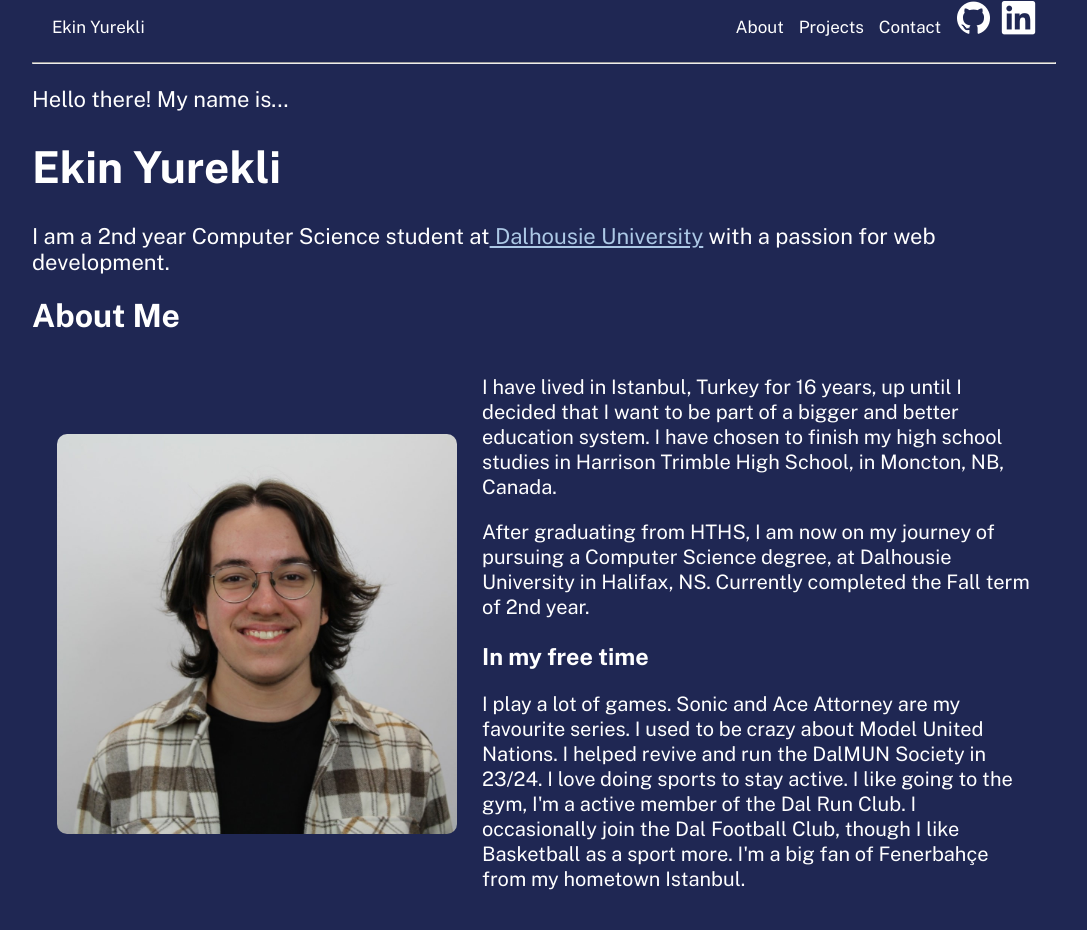
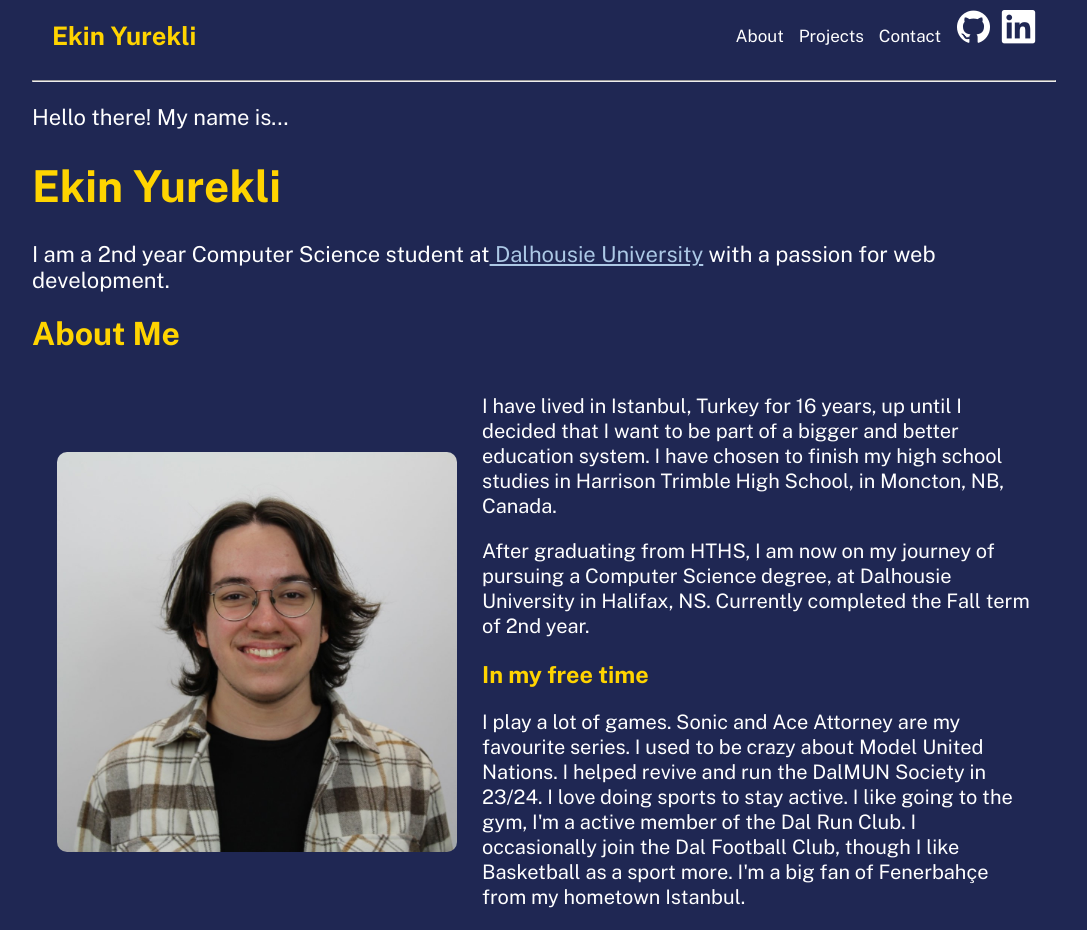
Before and after one commit to eyurekli/personal-site, a React (Vite) app: page / in a window 1280 px wide. Shown: the whole page, without its empty margins (96-1183 px from the left). Built offline with nearby package versions, Linux system fonts and the light colour scheme.

Commit message:
Header styles

```diff
--- a/src/components/About.jsx
+++ b/src/components/About.jsx
@@ -7,7 +7,7 @@ export default function About()
         <div>
             <p id="landing-content">
                 <p>Hello there! My name is...</p>
-                <h1>Ekin Yurekli</h1>
+                <h1 id="name">Ekin Yurekli</h1>
                 I am a 2nd year Computer Science student at
                 <a href="https://www.dal.ca/" id="index-a"> Dalhousie University</a> with
                  a passion for web development.
--- a/src/components/Header.jsx
+++ b/src/components/Header.jsx
@@ -10,7 +10,7 @@ export default function Header({ changeComp }) {
     return (
         <nav className="Header">
             <div className="nav-left">
-                <p id="name">Ekin Yurekli</p>
+                <h2 id="name">Ekin Yurekli</h2>
             </div>
             <input type="checkbox" id="menu-toggle" className="menu-toggle" />
             <label htmlFor="menu-toggle" className="hamburger">
--- a/src/styles/About.css
+++ b/src/styles/About.css
@@ -52,4 +52,12 @@
     a {
         color: #ACC8E5;
     }
+    a:hover {
+        color: #FFD400;
+    }
+
 }
+
+a:hover {
+    color: #FFD400;
+}
--- a/src/styles/App.css
+++ b/src/styles/App.css
@@ -31,6 +31,10 @@
 
 }
 
+#name, h1, h2, h3 {
+  color: #FFD400;
+}
+
 html {
   background-color: #1f2753;
   color: #FFFFFF;
```
